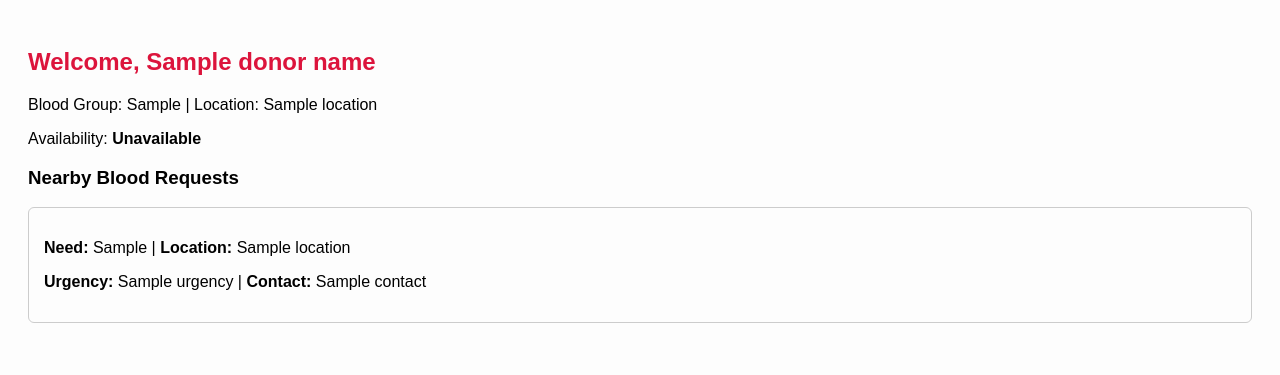
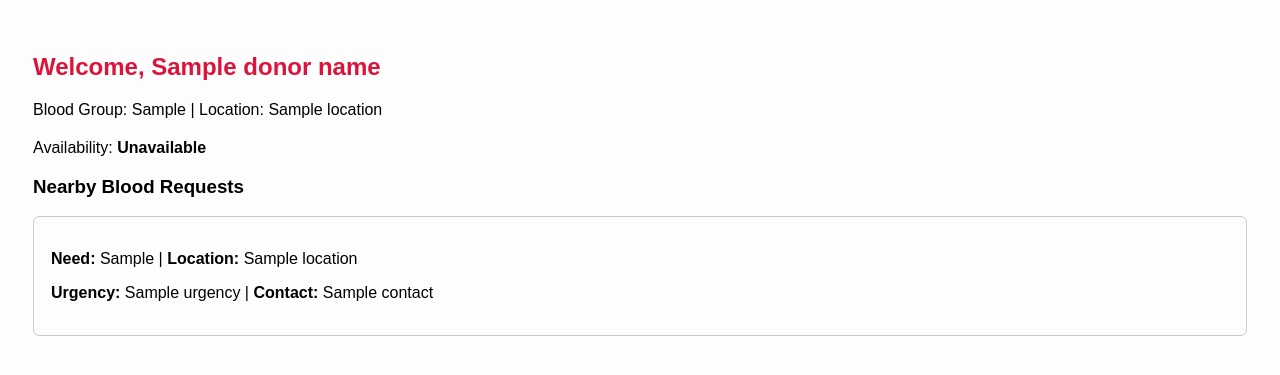
Before and after one commit to SriRamA23/College-complaint-management-system, a Flask app: template app/templates/donor_dashboard.html in a window 1280 px wide. Shown: the top 375 px of the page. Run offline with Flask 3, Linux system fonts and the light colour scheme; the template is opened without the code that fills it: most values are stand-ins (such as "Sample title", 1, 10 or a date in 2020); some libraries are stand-ins or nearby versions.

Commit message:
Update title and styling in donor dashboard template

```diff
--- a/app/templates/donor_dashboard.html
+++ b/app/templates/donor_dashboard.html
@@ -2,22 +2,22 @@
 <html lang="en">
 <head>
   <meta charset="UTF-8">
-  <title>Donor Dashboard</title>
+  <title>Donor Dashboard for the blood</title>
   <style>
     body {
       font-family: sans-serif;
       background: #fdfdfd;
-      padding: 20px;
+      padding: 25px;
     }
     h2 {
       color: crimson;
     }
     .status {
-      margin-top: 15px;
+      margin-top: 20px;
     }
     .request {
       border: 1px solid #ccc;
-      padding: 15px;
+      padding: 17px;
       margin-top: 10px;
       border-radius: 6px;
     }
```
